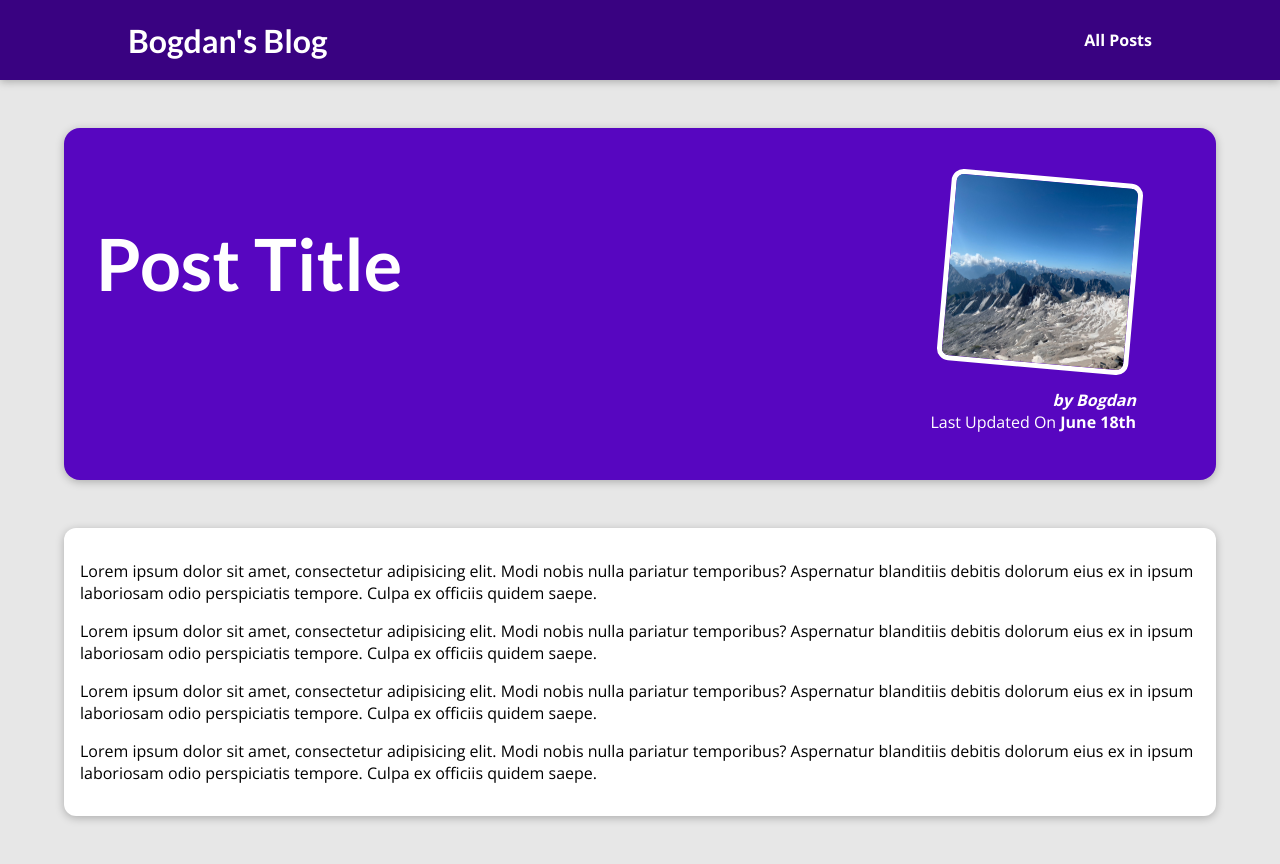
After one commit to bogdandx/django_blog_site, a Django app: template blog/templates/blog/post-detail.html in a window 1280 px wide. The commit adds this page. Run offline with Django 4.2, Linux system fonts and the light colour scheme; the template is opened without the code that fills it, so the values that code supplies are empty.

Commit message:
Added post detail html and styles

```diff
--- /dev/null
+++ b/blog/static/blog/post-detail.css
@@ -0,0 +1,62 @@
+body {
+  background-color: #e7e7e7;
+}
+
+#main-navigation {
+  background-color: #390281;
+  box-shadow: 0 2px 8px rgba(0, 0, 0, 0.25);
+}
+
+#summary {
+  margin: 8rem auto 3rem auto;
+  padding: 2rem;
+  width: 90%;
+  max-width: 90rem;
+  border-radius: 16px;
+  background-color: #5706c0;
+  position: relative;
+  box-shadow: 0 2px 8px rgba(0, 0, 0, 0.25);
+  height: 22rem;
+}
+
+#summary h2 {
+  color: white;
+  font-size: 4.5rem;
+}
+
+#summary article {
+  position: absolute;
+  top: 2rem;
+  right: 3rem;
+  padding: 1rem 2rem;
+  border-radius: 12px;
+  text-align: right;
+  color: white;
+}
+
+#summary article img {
+  width: 12rem;
+  height: 12rem;
+  border-radius: 12px;
+  transform: rotateZ(5deg);
+  border: 5px solid white;
+  margin-bottom: 1rem;
+}
+
+#summary address {
+  font-weight: bold;
+}
+
+#summary time {
+  font-weight: bold;
+}
+
+main {
+  width: 90%;
+  max-width: 90rem;
+  margin: 3rem auto;
+  background-color: white;
+  padding: 1rem;
+  border-radius: 12px;
+  box-shadow: 0 2px 8px rgba(0, 0, 0, 0.25);
+}
--- a/blog/templates/blog/includes/post.html
+++ b/blog/templates/blog/includes/post.html
@@ -2,7 +2,7 @@
 
 <li>
     <article class="post">
-        <a href="">
+        <a href="{%  url "post-detail-page" slug="the-mountains" %}">
             <img src="{%  static "blog/images/mountains.jpg" %}" alt="Mountain Hiking" />
             <div class="post__content">
                 <h3>Mountain Hiking</h3>
--- /dev/null
+++ b/blog/templates/blog/post-detail.html
@@ -0,0 +1,38 @@
+{%  extends "base.html" %}
+{% load static %}
+
+{%  block title %}
+  This Post Title
+{%  endblock %}
+
+{%  block css_files %}
+    <link rel="stylesheet" href="{%  static "blog/post-detail.css" %}" />
+{%  endblock %}
+
+{%  block content %}
+    <section id="summary">
+        <h2>Post Title</h2>
+        <article>
+            <img src="{% static "blog/images/mountains.jpg" %}" alt="Post Title" />
+            <address>by Bogdan</address>
+            <div>
+                Last Updated On <time>June 18th</time>
+            </div>
+        </article>
+    </section>
+
+    <main>
+        <p>Lorem ipsum dolor sit amet, consectetur adipisicing elit. Modi nobis nulla pariatur
+            temporibus? Aspernatur blanditiis debitis dolorum eius ex in ipsum laboriosam odio
+            perspiciatis tempore. Culpa ex officiis quidem saepe.</p>
+        <p>Lorem ipsum dolor sit amet, consectetur adipisicing elit. Modi nobis nulla pariatur
+                temporibus? Aspernatur blanditiis debitis dolorum eius ex in ipsum laboriosam odio
+                perspiciatis tempore. Culpa ex officiis quidem saepe.</p>
+        <p>Lorem ipsum dolor sit amet, consectetur adipisicing elit. Modi nobis nulla pariatur
+                temporibus? Aspernatur blanditiis debitis dolorum eius ex in ipsum laboriosam odio
+                perspiciatis tempore. Culpa ex officiis quidem saepe.</p>
+        <p>Lorem ipsum dolor sit amet, consectetur adipisicing elit. Modi nobis nulla pariatur
+                temporibus? Aspernatur blanditiis debitis dolorum eius ex in ipsum laboriosam odio
+                perspiciatis tempore. Culpa ex officiis quidem saepe.</p>
+    </main>
+{% endblock %}
--- a/blog/views.py
+++ b/blog/views.py
@@ -8,5 +8,5 @@ def starting_page(request):
 def posts(request):
     return render(request, "blog/all-posts.html")
 
-def post_detail(request):
-    pass
+def post_detail(request, slug):
+    return render(request, "blog/post-detail.html")
--- a/templates/base.html
+++ b/templates/base.html
@@ -10,9 +10,9 @@
 </head>
 <body>
     <header id="main-navigation">
-        <h1><a href="">Bogdan's Blog</a></h1>
+        <h1><a href="{%  url "starting-page" %}">Bogdan's Blog</a></h1>
         <nav>
-            <a href="">All Posts</a>
+            <a href="{%  url "posts-page" %}">All Posts</a>
         </nav>
     </header>
   {%  block content %}
```
